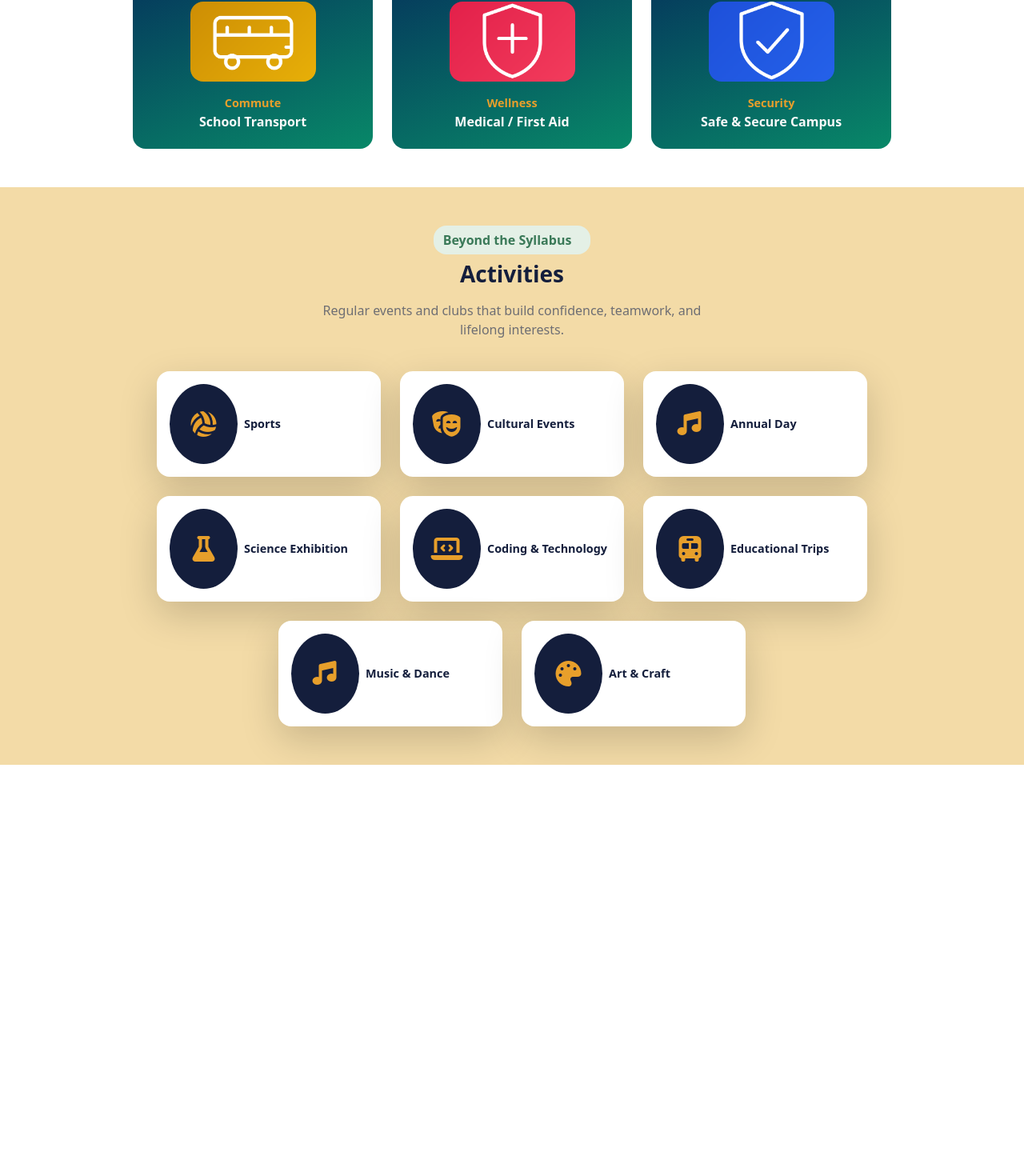
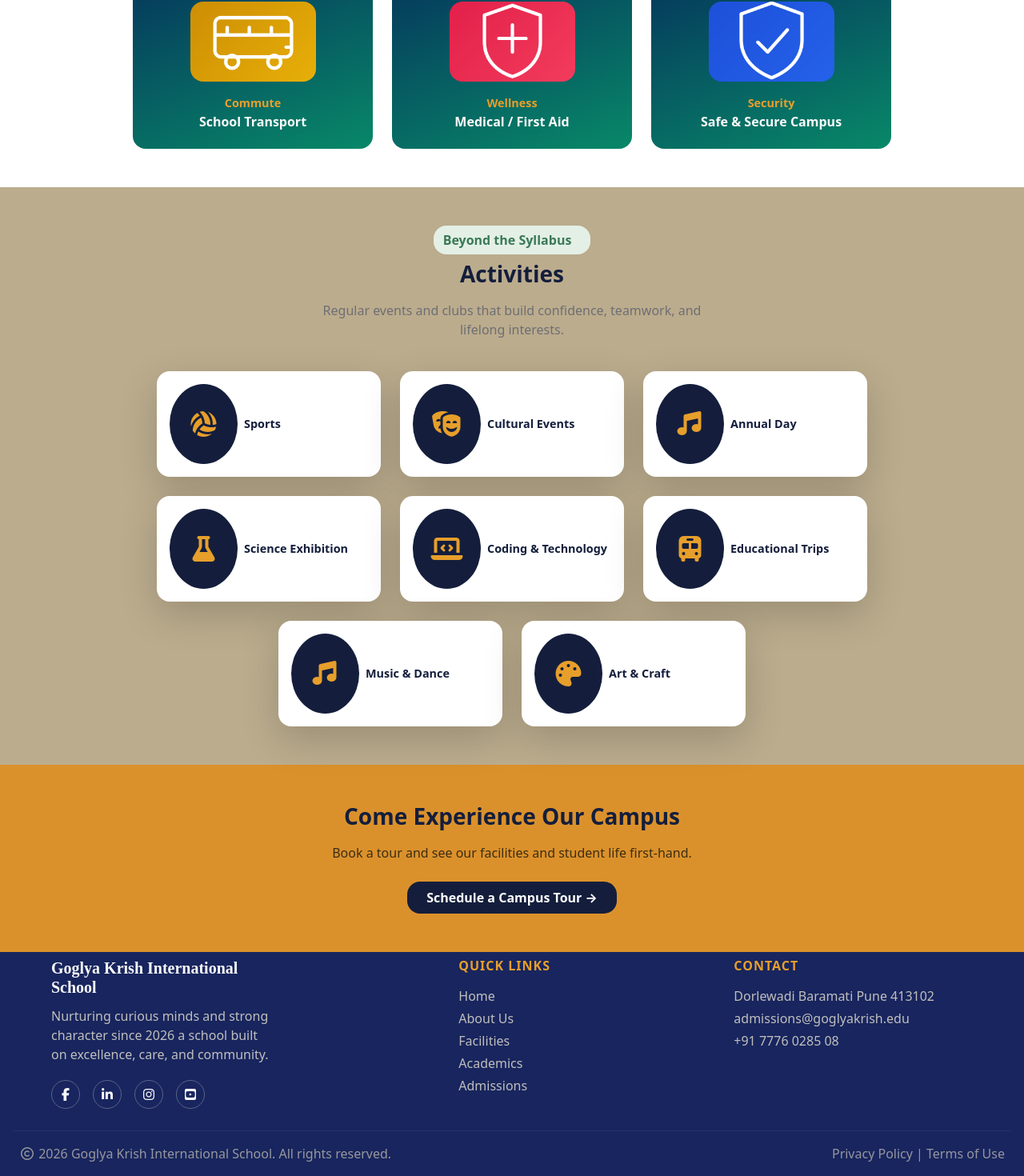
Before and after one commit to anjali-2511/gk-international-school-website, a React (Vite) app in the folder promotional-school-website/: page /facilities in a window 1280 px wide. Shown: the part 1098-2568 px from the top of the page at 80% size. Before the commit the page ends 2054 px from the top, so only its background shows below. Built offline with nearby package versions, Linux system fonts and the light colour scheme.

Commit message:
CTA and Footer completed means Section 4th completed

```diff
--- a/promotional-school-website/Components/Facilities/Activities.jsx
+++ b/promotional-school-website/Components/Facilities/Activities.jsx
@@ -11,7 +11,7 @@ function Activities() {
     ];
     return (
         <>
-            <div className="text-center p-5" style={{ backgroundColor: "rgb(243, 219, 167)" }}>
+            <div className="text-center p-5" style={{ backgroundColor: "rgb(187, 172, 141)" }}>
                 <button className="btn btn-dark fw-bolder border-0 rounded-4 pe-4 mb-2 d-inline-flex align-items-center" style={{ color: "rgb(58, 121, 88)", backgroundColor: "rgb(228, 240, 230)" }}>
                     Beyond the Syllabus
                 </button>
--- /dev/null
+++ b/promotional-school-website/Components/Facilities/CTA.jsx
@@ -0,0 +1,23 @@
+function CTA() {
+    return (
+        <>
+
+            <div className="text-center p-5" style={{ backgroundColor: "rgb(219, 145, 43)" }}>
+                <h3 className="fw-bold" style={{ color: "rgb(20, 30, 60)" }}>
+                    Come Experience Our Campus
+                </h3>
+                <p className="pt-2" style={{ color: "rgb(60, 45, 20)" }}>
+                    Book a tour and see our facilities and student life first-hand.
+                </p>
+                <button
+                    className="btn fw-bold border-0 rounded-4 px-4 py-2 mt-2"
+                    style={{ backgroundColor: "rgb(20, 30, 60)", color: "rgb(255, 255, 255)" }}
+                >
+                    Schedule a Campus Tour →
+                </button>
+            </div>
+
+        </>
+    )
+};
+export default CTA;
--- a/promotional-school-website/Pages/Facilities.jsx
+++ b/promotional-school-website/Pages/Facilities.jsx
@@ -1,6 +1,8 @@
 import Activities from "../Components/Facilities/Activities";
+import CTA from "../Components/Facilities/CTA";
 import FacilitiePage from "../Components/Facilities/FacilitiePage";
 import FacilitiesSection from "../Components/Facilities/FacilitiesSection";
+import Footer from "../Components/Footer/Footer";
 
 function Facilities() {
     return(
@@ -8,6 +10,8 @@ function Facilities() {
         <FacilitiePage/>
         <FacilitiesSection/>
         <Activities/>
+        <CTA/>
+        <Footer/>
         </>
     )
 };
```
